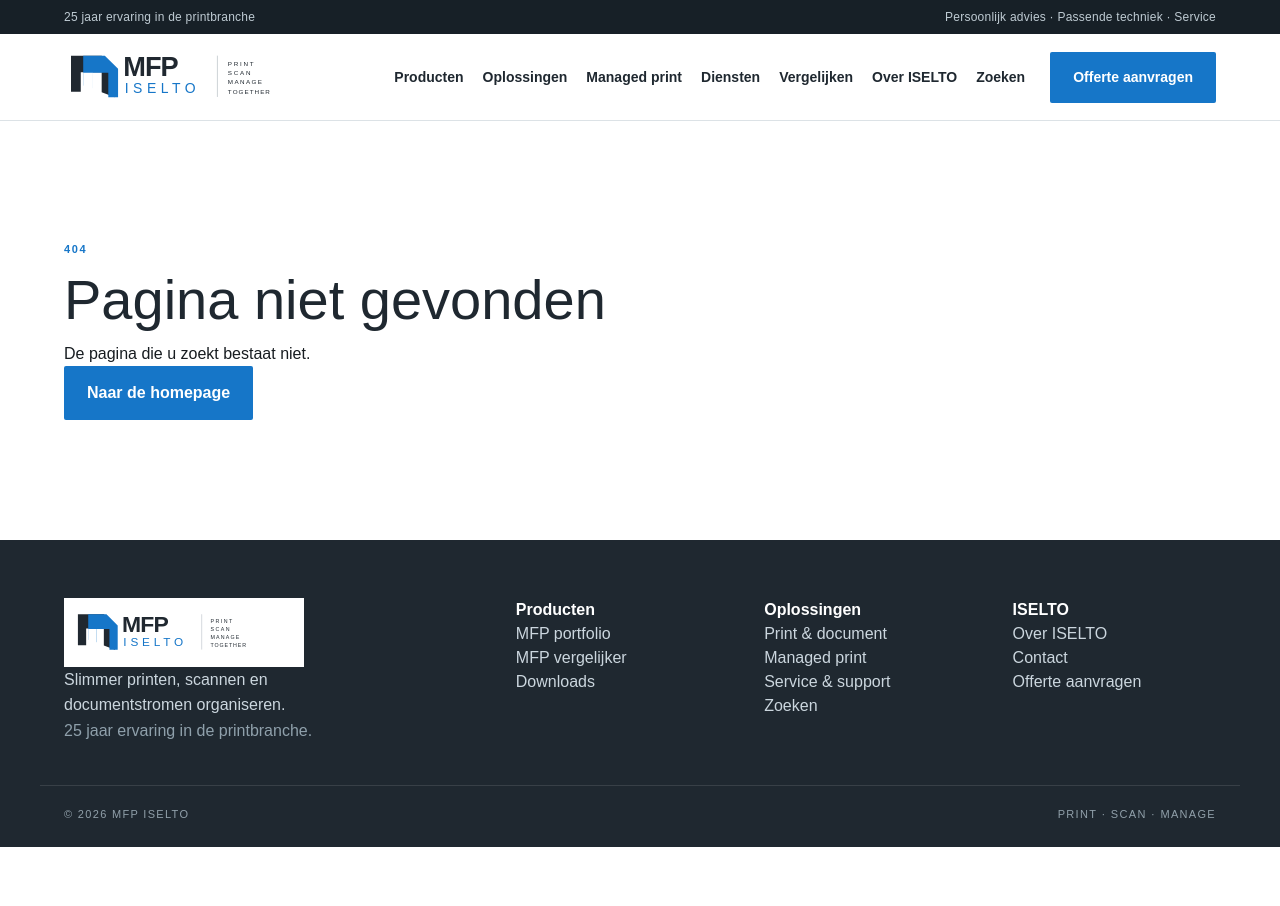
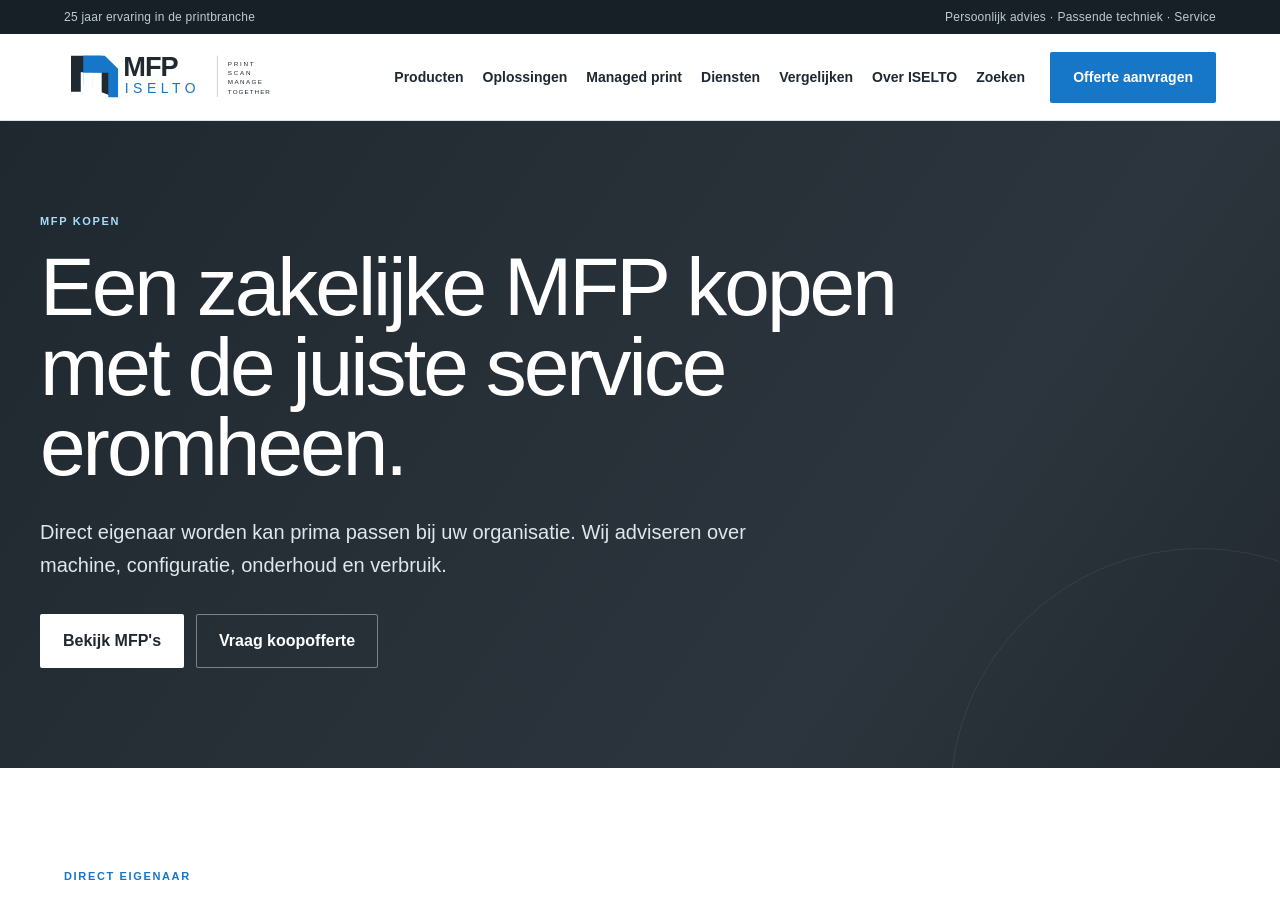
Before and after one commit to bramderks/Mfp, a Next.js app: page /mfp-kopen in a window 1280 px wide. Before the commit this address had no page. Shown: the top 906 px of the page. Before the commit the page ends 847 px from the top, so only its background shows below. Built offline with nearby package versions, Linux system fonts and the light colour scheme.

Commit message:
Add B2B commercial page app/mfp-kopen/page.tsx

```diff
--- /dev/null
+++ b/app/mfp-kopen/page.tsx
@@ -0,0 +1,7 @@
+import Link from "next/link";
+export const metadata={title:"MFP kopen voor bedrijven",description:"Een zakelijke MFP kopen? Bekijk A4 en A3 multifunctionals en combineer aankoop met professioneel servicecontract."};
+export default function Kopen(){return <main>
+<section className="dark-hero"><div className="container hero-copy"><div className="eyebrow eyebrow-light">MFP KOPEN</div><h1>Een zakelijke MFP kopen met de juiste service eromheen.</h1><p>Direct eigenaar worden kan prima passen bij uw organisatie. Wij adviseren over machine, configuratie, onderhoud en verbruik.</p><div className="hero-actions"><Link className="btn btn-light" href="/producten">Bekijk MFP's</Link><Link className="btn btn-outline-light" href="/offerte">Vraag koopofferte</Link></div></div></section>
+<section className="container editorial-section"><div className="section-intro"><div><div className="eyebrow">DIRECT EIGENAAR</div><h2>Koop de apparatuur. Regel de rest professioneel.</h2></div><p className="lead">Ook bij koop kunt u kiezen voor service en ondersteuning. Zo staat uw organisatie niet alleen voor de machine, maar beschikt u over een professionele route voor onderhoud en storingen.</p></div><div className="selector-benefits"><article><strong>Eigendom</strong><span>De MFP wordt onderdeel van uw bedrijfsmiddelen.</span></article><article><strong>Servicecontract</strong><span>Onderhoud en ondersteuning kunnen worden toegevoegd.</span></article><article><strong>Vaste afspraken</strong><span>Maak dienstverlening en verbruik inzichtelijk.</span></article><article><strong>Persoonlijk advies</strong><span>Wij kijken naar totale kosten en gebruik.</span></article></div></section>
+<section className="container cta-section"><div className="cta-panel"><div><div className="eyebrow eyebrow-light">KOOP OF FINANCIEREN</div><h2>Wilt u koop en lease naast elkaar zien?</h2><p>Geef uw situatie door; wij kunnen beide scenario's meenemen in het gesprek.</p></div><Link className="btn btn-light" href="/offerte">Vergelijk financiering</Link></div></section>
+</main>}
```
